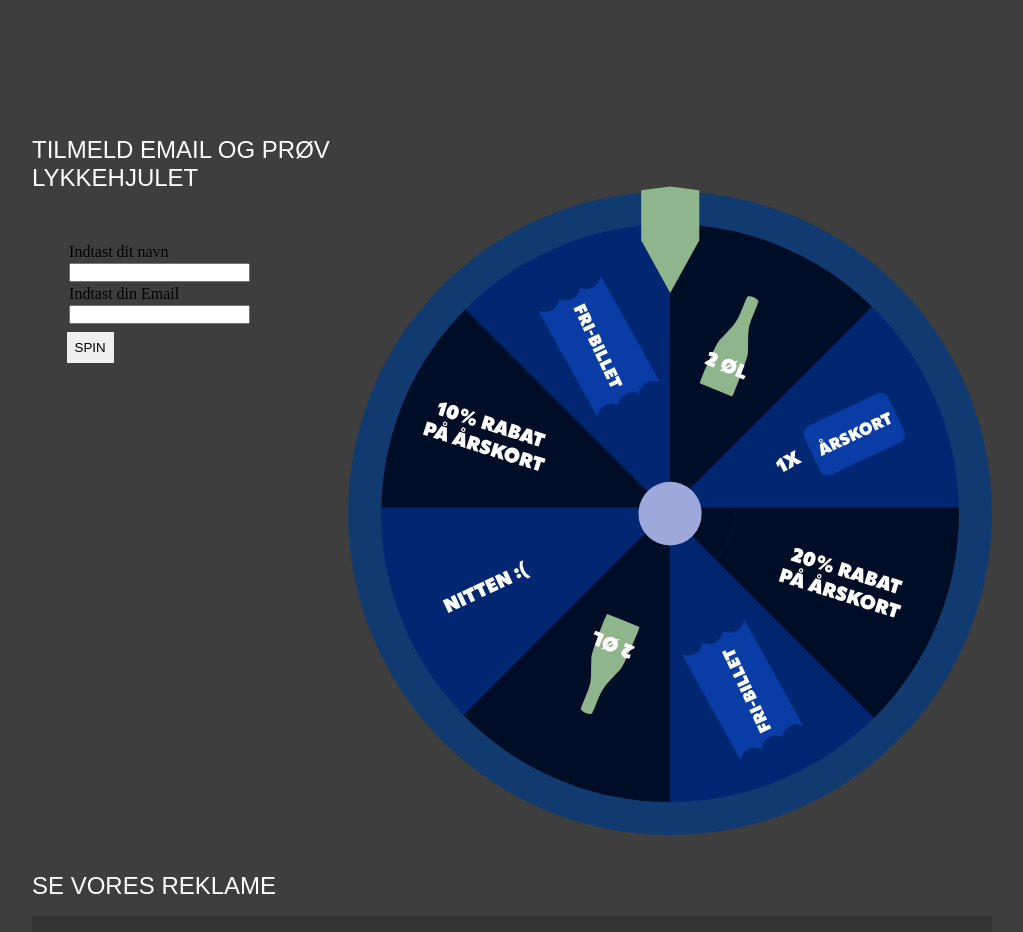
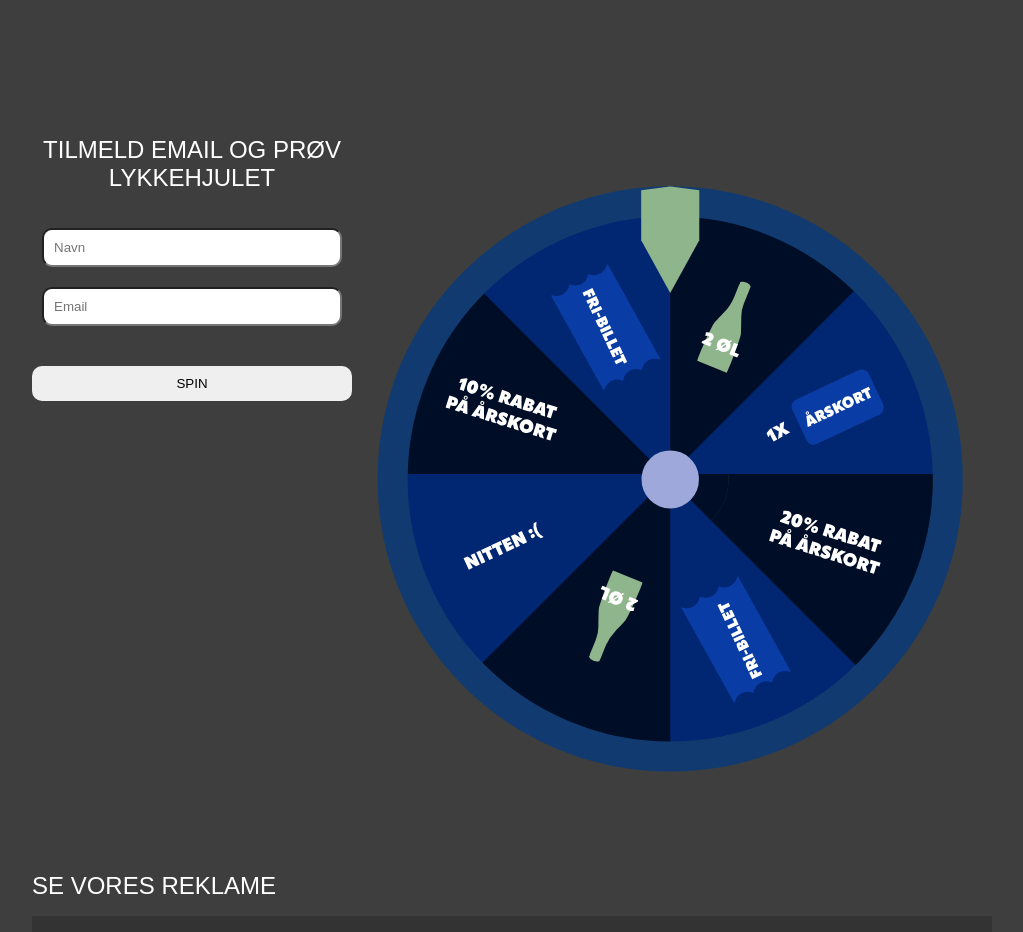
Before and after one commit to lass417r/grob_landing_page, a plain HTML site: page index.html in a window 1280 px wide. Shown: the part 1500-2432 px from the top of the page, without its empty margins (128-1151 px from the left). Drawn offline with Linux system fonts and the light colour scheme; grey boxes are pictures that could not be loaded; a web font is replaced by a local one.

Commit message:
mandag 21.

```diff
--- a/css/index.css
+++ b/css/index.css
@@ -35,6 +35,9 @@ main {
   #section_1_venstre {
     grid-row: 3/4;
   }
+  #arrow1 {
+    display: none;
+  }
 }
 /* GRID MOBIL SLUT */
 
@@ -61,6 +64,9 @@ main {
   #section_lykkehjul {
     display: grid;
     grid-template-columns: 1fr 2fr;
+  }
+  #arrow1 {
+    display: block;
   }
 }
 /* GRID WEB SLUT */
@@ -188,12 +194,16 @@ button {
 .skjult {
   display: none;
 }
+#email h2 {
+  text-align: center;
+}
 
-#email_imput {
-  padding: 2rem;
-}
 #email_imput * {
-  margin: 1%;
+  margin: 10px 0;
+  padding: 10px;
+  border-radius: 10px;
+  width: 100%;
+  outline: inherit;
 }
 
 #section_lykkehjul {
@@ -206,7 +216,7 @@ button {
   justify-content: center;
 }
 #lykkehjul_skive {
-  width: 55%;
+  width: 50%;
   height: auto;
   position: absolute;
   z-index: 3;
@@ -240,14 +250,4 @@ button {
   padding-right: 20px;
   text-decoration: none;
 }
-
-/* Page content */
-.content {
-  padding: 16px;
-}
-
-/* Add some top padding to the page content to prevent sudden quick movement (as the navigation bar gets a new position at the top of the page (position:fixed and top:0) */
-.sticky + .content {
-  padding-top: 60px;
-}
 /* Menu SLUT */
--- a/index.html
+++ b/index.html
@@ -59,10 +59,8 @@
           <h2>TILMELD EMAIL OG PRØV LYKKEHJULET</h2>
           <div id="email_imput">
             <form action="">
-              <label for="Name">Indtast dit navn</label><br />
-              <input type="text" /><br />
-              <label for="Email">Indtast din Email</label><br />
-              <input type="text" /><br />
+              <input type="text" placeholder="Navn" /><br />
+              <input type="text" placeholder="Email"//><br />
             </form>
             <button id="spin_knap">SPIN</button>
           </div>
```
